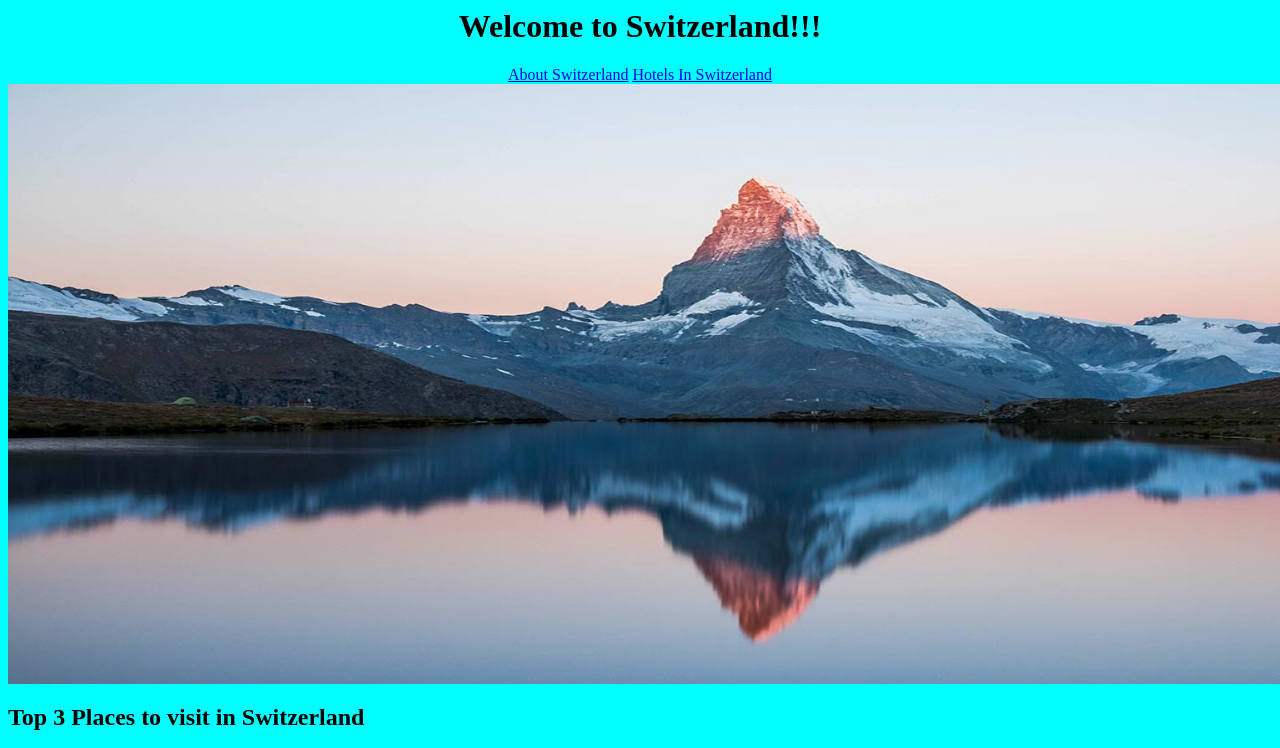
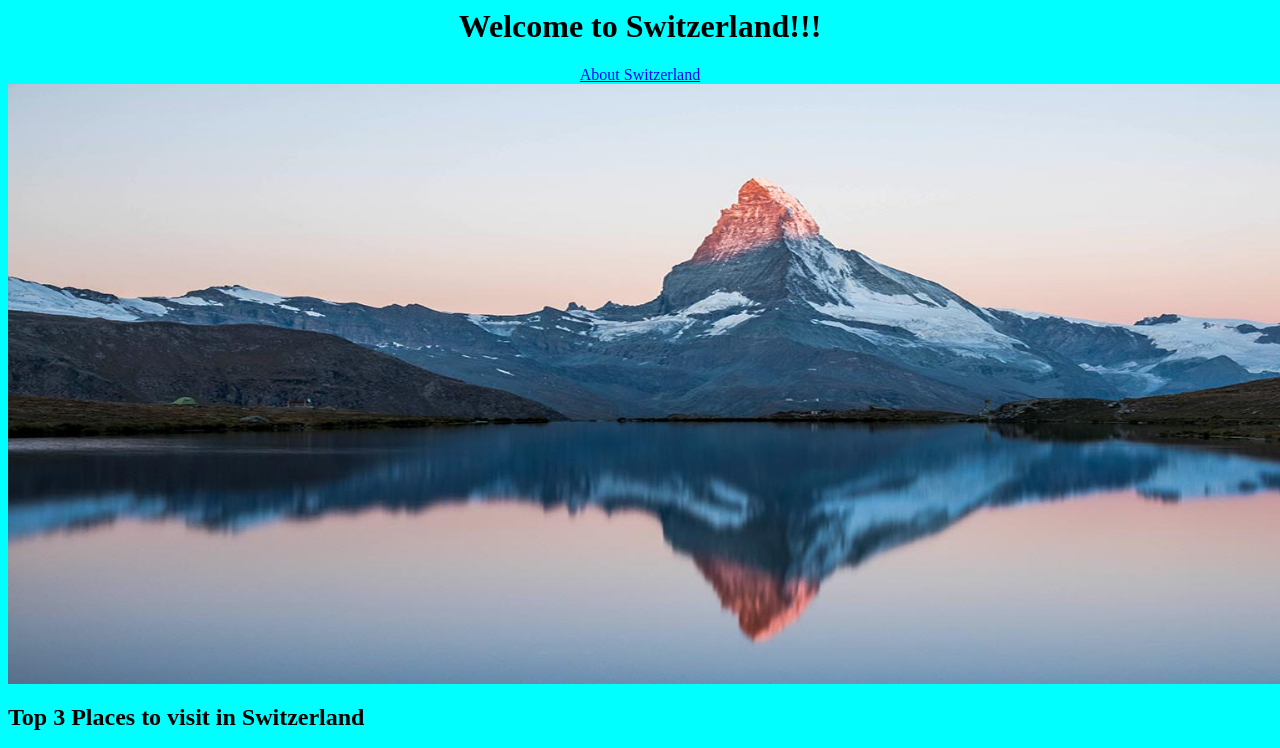
Before and after one commit to Josh-quad/Joshua.github.io, a plain HTML site: page index.html in a window 1280 px wide. Shown: the top 748 px of the page. Drawn offline with Linux system fonts and the light colour scheme.

Commit message:
Update index.html

```diff
--- a/index.html
+++ b/index.html
@@ -41,7 +41,6 @@ table, th, td {
 <h1>Welcome to Switzerland!!!</h1>
  <nav>
 <a href="AboutSwitz.html" size="15">About Switzerland</a>
-<a href="Hotels.html" size="15">Hotels In Switzerland</a>
 </nav>
 <img src="SWITZERLAND.jpg" width="1500" height="600"></img>
 </header>
```
